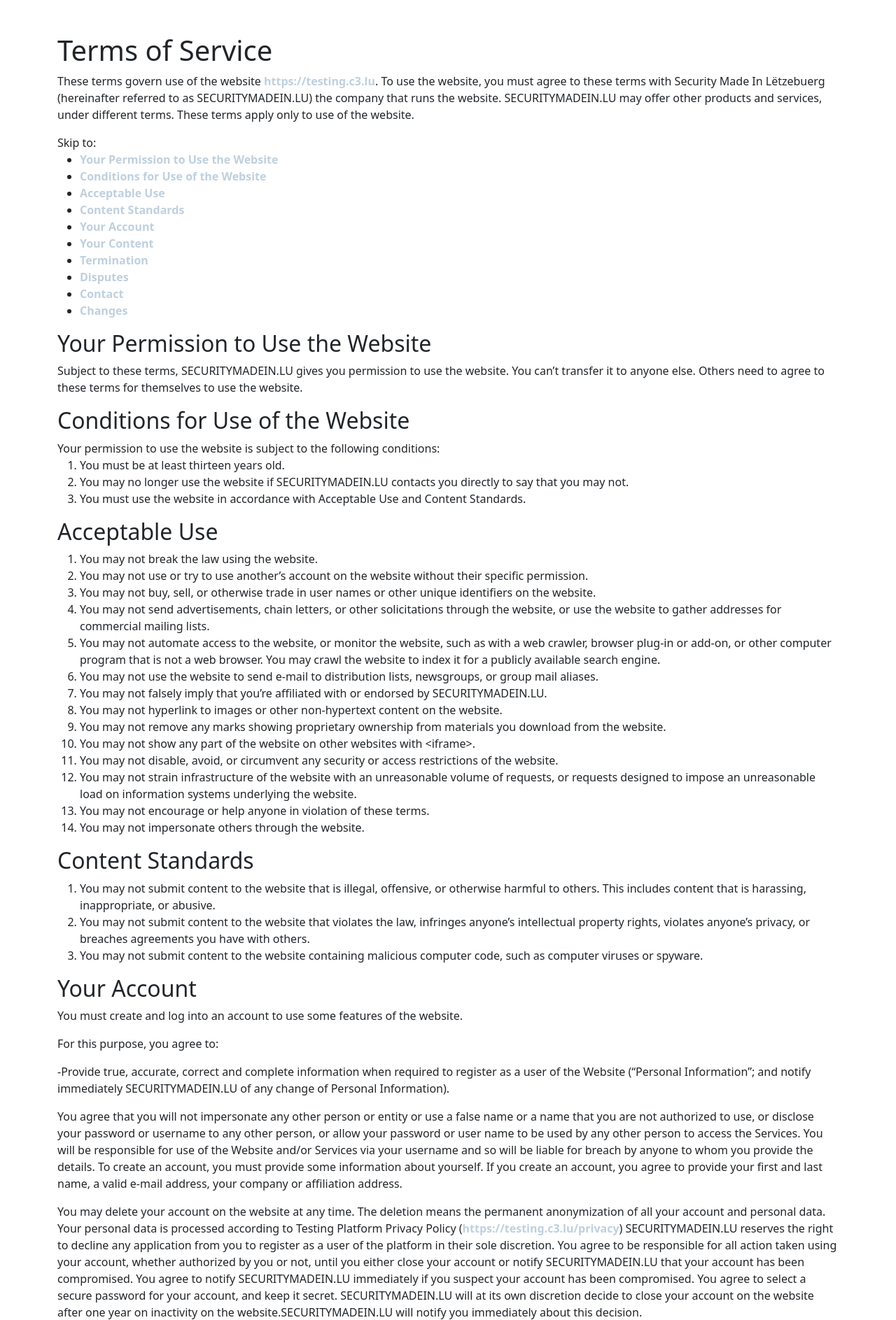
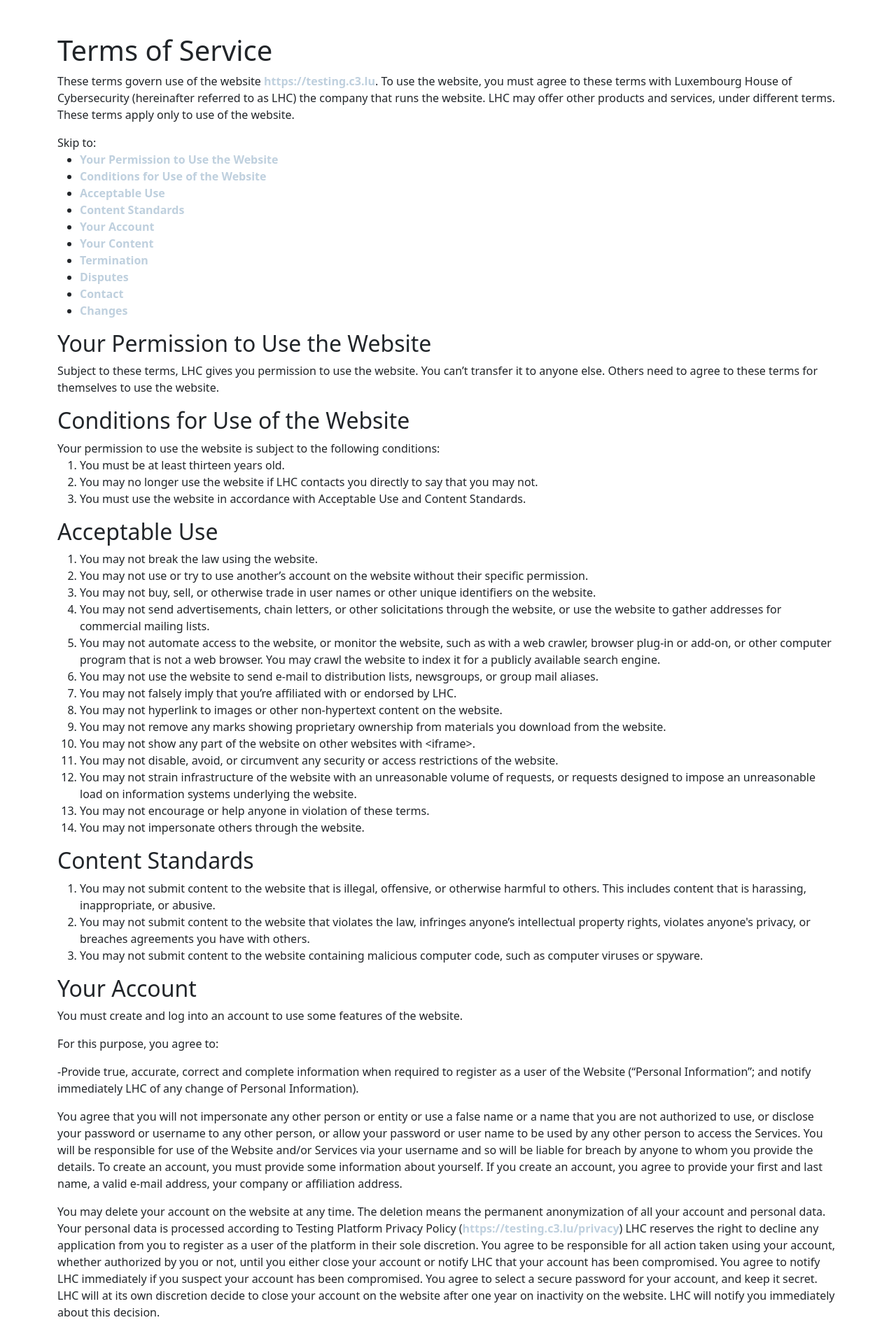
Before and after one commit to NC3-LU/TestingPlatform, a Django app: template legal_section/templates/tos.html in a window 1280 px wide. Shown: the part 91-1978 px from the top of the page at 70% size. Run offline with Django 3.2, Linux system fonts and the light colour scheme; the template is opened without the code that fills it, so the values that code supplies are empty; some libraries are stand-ins or nearby versions.

Commit message:
chg: [legal_section] Updated various strings in the legal section.

```diff
--- a/legal_section/templates/tos.html
+++ b/legal_section/templates/tos.html
@@ -8,8 +8,8 @@
     <h1>Terms of Service</h1>
     <p>These terms govern use of the website <a href="https://testing.c3.lu">https://testing.c3.lu</a>. To use the
         website, you must agree to these terms with
-        Security Made In Lëtzebuerg (hereinafter referred to as SECURITYMADEIN.LU) the company that runs the website.
-        SECURITYMADEIN.LU may offer other products and services, under different terms. These terms apply only to use of
+        Luxembourg House of Cybersecurity (hereinafter referred to as LHC) the company that runs the website.
+        LHC may offer other products and services, under different terms. These terms apply only to use of
         the
         website.</p>
     Skip to:
@@ -29,7 +29,7 @@
 
     <h2 id="yourpermission">Your Permission to Use the Website</h2>
 
-    <p>Subject to these terms, SECURITYMADEIN.LU gives you permission to use the website. You can’t transfer it to
+    <p>Subject to these terms, LHC gives you permission to use the website. You can’t transfer it to
         anyone
         else. Others need to agree to these terms for themselves to use the website.</p>
 
@@ -37,7 +37,7 @@
     Your permission to use the website is subject to the following conditions:
     <ol>
         <li>You must be at least thirteen years old.</li>
-        <li>You may no longer use the website if SECURITYMADEIN.LU contacts you directly to say that you may not.</li>
+        <li>You may no longer use the website if LHC contacts you directly to say that you may not.</li>
         <li>You must use the website in accordance with Acceptable Use and Content Standards.</li>
     </ol>
 
@@ -57,7 +57,7 @@
             available search engine.
         </li>
         <li>You may not use the website to send e-mail to distribution lists, newsgroups, or group mail aliases.</li>
-        <li>You may not falsely imply that you’re affiliated with or endorsed by SECURITYMADEIN.LU.</li>
+        <li>You may not falsely imply that you’re affiliated with or endorsed by LHC.</li>
         <li>You may not hyperlink to images or other non-hypertext content on the website.</li>
         <li>You may not remove any marks showing proprietary ownership from materials you download from the website.
         </li>
@@ -78,7 +78,7 @@
             includes content that is harassing, inappropriate, or abusive.
         </li>
         <li>You may not submit content to the website that violates the law, infringes anyone’s intellectual property
-            rights, violates anyone’s privacy, or breaches agreements you have with others.
+            rights, violates anyone's privacy, or breaches agreements you have with others.
         </li>
         <li>You may not submit content to the website containing malicious computer code, such as computer viruses or
             spyware.
@@ -90,7 +90,7 @@
 
     <p>For this purpose, you agree to:</p>
     <p>-Provide true, accurate, correct and complete information when required to register as a user of the Website
-        (“Personal Information”; and notify immediately SECURITYMADEIN.LU of any change of Personal Information).</p>
+        (“Personal Information”; and notify immediately LHC of any change of Personal Information).</p>
 
     <p>You agree that you will not impersonate any other person or entity or use a false name or a name that you are
         not authorized to use, or disclose your password or username to any other person, or allow your password or user
@@ -103,32 +103,32 @@
         your account and personal data.
         Your personal data is processed according to Testing Platform Privacy Policy
         (<a href="https://testing.c3.lu/privacy">https://testing.c3.lu/privacy</a>)
-        SECURITYMADEIN.LU reserves the right to decline any application from you to register as a user of the platform
+        LHC reserves the right to decline any application from you to register as a user of the platform
         in their sole discretion.
         You agree to be responsible for all action taken using your account, whether authorized by you or not, until you
-        either close your account or notify SECURITYMADEIN.LU that your account has been compromised. You agree to
-        notify SECURITYMADEIN.LU immediately if you suspect your account has been compromised. You agree to select a
+        either close your account or notify LHC that your account has been compromised. You agree to
+        notify LHC immediately if you suspect your account has been compromised. You agree to select a
         secure password for your account, and keep it secret.
-        SECURITYMADEIN.LU will at its own discretion decide to close your account on the website after one year on
-        inactivity on the website.SECURITYMADEIN.LU will notify you immediately about this decision.</p>
+        LHC will at its own discretion decide to close your account on the website after one year on
+        inactivity on the website. LHC will notify you immediately about this decision.</p>
 
     <h2 id="content">Your Content</h2>
-    <p>Nothing in these terms gives SECURITYMADEIN.LU any ownership rights in intellectual property that you share with
+    <p>Nothing in these terms gives LHC any ownership rights in intellectual property that you share with
         the website, such as your account information or other content you submit to the website. Nothing in these terms
-        gives you any ownership rights in SECURITYMADEIN.LU’s intellectual property, either.
-        Between you and SECURITYMADEIN.LU, you remain solely responsible for content you submit to the website. You
+        gives you any ownership rights in LHC's intellectual property, either.
+        Between you and LHC, you remain solely responsible for content you submit to the website. You
         agree not to wrongly imply that the content you submit to the website is sponsored or approved by the company.
-        These terms do not obligate SECURITYMADEIN.LU to store, maintain, or provide copies of content you submit.
+        These terms do not obligate LHC to store, maintain, or provide copies of content you submit.
         The content you submit to the website belongs to you, and you decide what permission to give others for it.
-        However, by submitting content to this website, you agree to grant to SECURITYMADEIN.LU a non-exclusive,
+        However, by submitting content to this website, you agree to grant to LHC a non-exclusive,
         non-transferable, royalty-free, license to use your content for statistical and analysis purposes.
-        When the content you submit is removed from the website, whether by you or by SECURITYMADEIN.LU,
-        SECURITYMADEIN.LU’s special license ends when the last copy disappears from SECURIITYMADEIN.LU’s backups,
+        When the content you submit is removed from the website, whether by you or by LHC,
+        LHC's special license ends when the last copy disappears from SECURIITYMADEIN.LU's backups,
         caches, and other systems. Licenses related to statistical data you and is will continue/survive after your
         content is removed.</p>
 
     <h2 id="termination">Termination</h2>
-    <p>Either you or SECURITYMADEIN.LU may end the agreement written out in these terms at any time. When our agreement
+    <p>Either you or LHC may end the agreement written out in these terms at any time. When our agreement
         ends, your permission to use the website also ends.
         The following provisions survive the end of our agreement: Your account, Your Content, Data Shared.</p>
 
@@ -137,14 +137,14 @@
         the website.</p>
 
     <h2 id="contact">Contact</h2>
-    <p>You may notify SECURITYMADEIN.LU these terms, and send questions at testing@c3.luSECURITYMADEIN.LU may notify
+    <p>You may notify LHC these terms, and send questions at testing@c3.lu. LHC may notify
         you under these terms using the e-mail address you provide for your account on the website, or by posting a
         message to the homepage of the website or your account page.</p>
 
     <h2 id="changes">Changes</h2>
-    <p>SECURITYMADEIN.LU last updated these terms on June 2021, and may update these terms again. SECURITYMADEIN.LU
+    <p>LHC last updated these terms on June 2021, and may update these terms again. LHC
         will post all updates to the website.
-        SECURITYMADEIN.LU may also announce updates with special messages or alerts on the website.</p>
+        LHC may also announce updates with special messages or alerts on the website.</p>
 
 </section>
 {% endblock %}
```
Also changed, not shown: legal_section/templates/privacy.html (+6 -5 lines).
